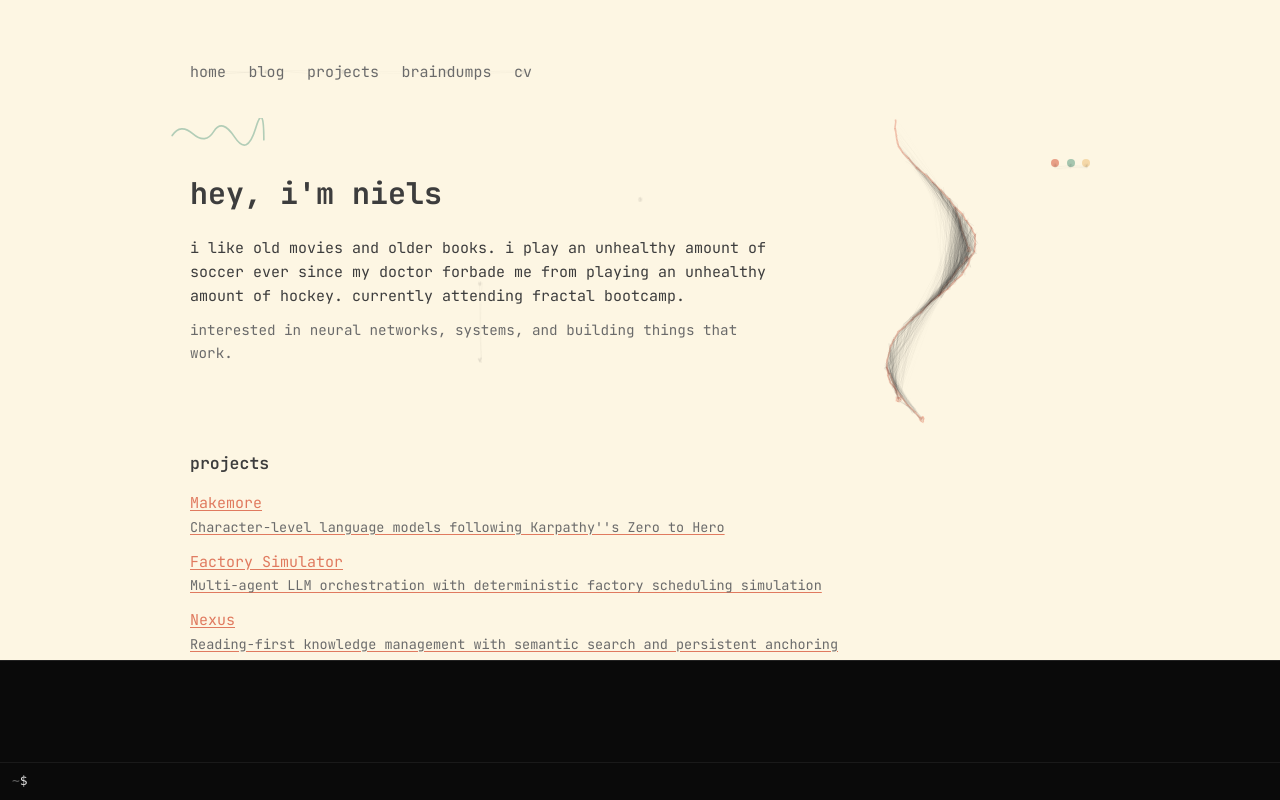
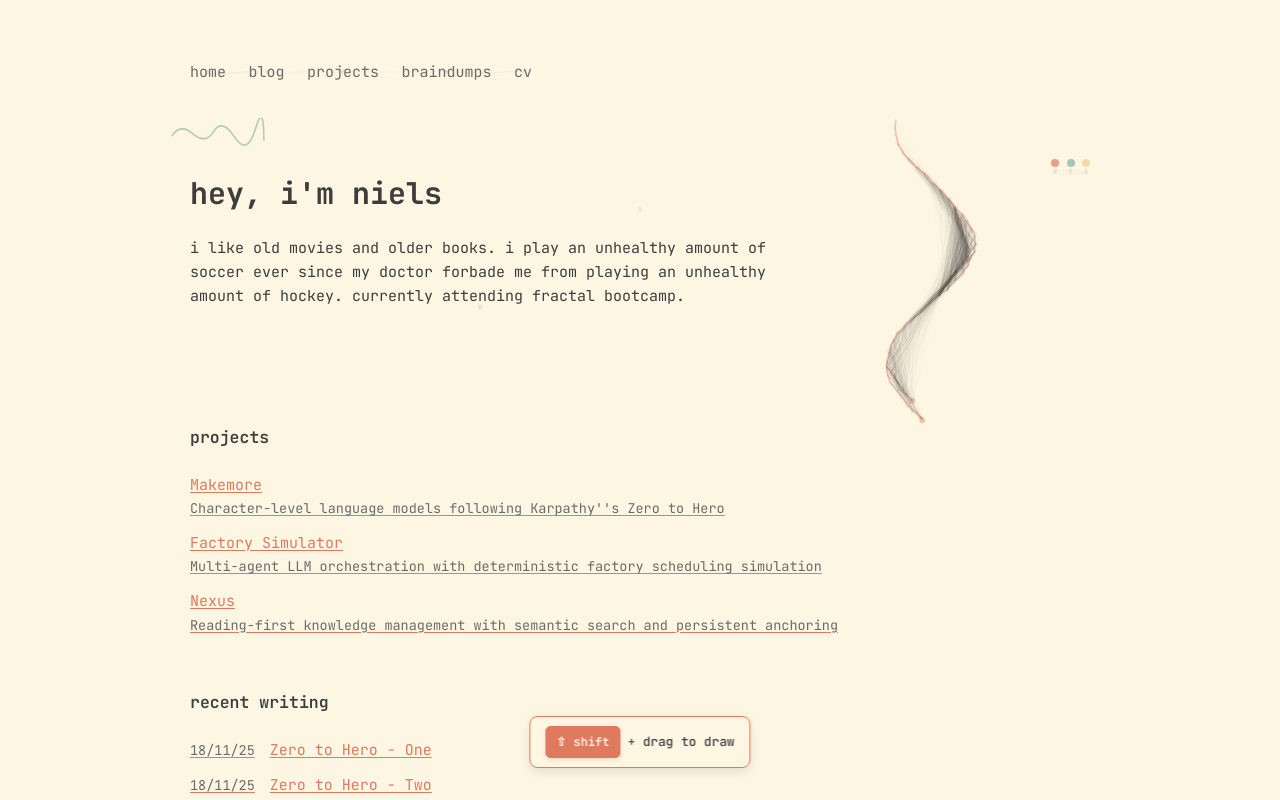
Before and after one commit to NielsdaWheelz/niels-lab, a Next.js app in the folder frontend/: page / in a window 1280 px wide. Shown: the top 800 px of the page. Built offline with nearby package versions, Linux system fonts and the light colour scheme.

Commit message:
Hover effect

```diff
--- a/frontend/src/app/components/Hero.tsx
+++ b/frontend/src/app/components/Hero.tsx
@@ -49,7 +49,7 @@ export function Hero() {
           {mounted && (
             <TextReveal
               text={greeting}
-              speed={40}
+              speed={25}
               showCursor={true}
               onComplete={handleGreetingComplete}
             />
@@ -61,14 +61,19 @@ export function Hero() {
             <p>
               <TextReveal
                 text={bio1}
-                speed={12}
+                speed={25}
+                showCursor={true}
                 onComplete={handleBio1Complete}
               />
             </p>
           )}
           {phase >= 2 && (
             <p className="hero-interests">
-              <TextReveal text={bio2} speed={12} />
+              <TextReveal
+                text={bio2}
+                speed={25}
+                showCursor={true}
+              />
             </p>
           )}
         </div>
--- /dev/null
+++ b/frontend/src/app/components/NeuralHeadingSection.tsx
@@ -0,0 +1,52 @@
+'use client'
+
+import { useRef, useState, ReactNode, useEffect } from 'react'
+import { NeuralPathway } from './NeuralPathway'
+
+interface NeuralHeadingSectionProps {
+  children: ReactNode
+  className?: string
+}
+
+export function NeuralHeadingSection({
+  children,
+  className = ''
+}: NeuralHeadingSectionProps) {
+  const headingRef = useRef<HTMLDivElement>(null)
+  const [hoveredElement, setHoveredElement] = useState<HTMLElement | null>(null)
+
+  useEffect(() => {
+    const container = headingRef.current
+    if (!container) return
+
+    const h2 = container.querySelector('h2')
+    if (!h2) return
+
+    const handleMouseEnter = () => {
+      setHoveredElement(h2 as HTMLElement)
+    }
+
+    const handleMouseLeave = () => {
+      setHoveredElement(null)
+    }
+
+    h2.addEventListener('mouseenter', handleMouseEnter)
+    h2.addEventListener('mouseleave', handleMouseLeave)
+
+    return () => {
+      h2.removeEventListener('mouseenter', handleMouseEnter)
+      h2.removeEventListener('mouseleave', handleMouseLeave)
+    }
+  }, [])
+
+  return (
+    <div ref={headingRef} className={`neural-heading-wrapper ${className}`}>
+      {children}
+      <NeuralPathway
+        containerRef={headingRef}
+        nodeSelectors={['h2']}
+        hoveredElement={hoveredElement}
+      />
+    </div>
+  )
+}
--- a/frontend/src/app/components/NeuralPathway.tsx
+++ b/frontend/src/app/components/NeuralPathway.tsx
@@ -78,10 +78,96 @@ export function NeuralPathway({
       ctx.clearRect(0, 0, canvas.width, canvas.height)
 
       const nodes = nodesRef.current
-      if (nodes.length < 2) return
-
       const hasHovered = nodes.some(n => n.isHovered)
       const hoveredNode = nodes.find(n => n.isHovered)
+
+      // If only one node and it's hovered, create decorative connection points around it
+      if (nodes.length === 1 && hasHovered && hoveredNode) {
+        const centerX = hoveredNode.x
+        const centerY = hoveredNode.y
+
+        // Create decorative nodes around the heading
+        const decorativeNodes: Array<{ x: number; y: number }> = []
+        const radius = 60
+        const numNodes = 8
+
+        for (let i = 0; i < numNodes; i++) {
+          const angle = (Math.PI * 2 * i) / numNodes + Math.random() * 0.3
+          const offset = radius + (Math.random() - 0.5) * 20
+          decorativeNodes.push({
+            x: centerX + Math.cos(angle) * offset,
+            y: centerY + Math.sin(angle) * offset,
+          })
+        }
+
+        ctx.save()
+
+        // Draw connections from center to decorative nodes
+        decorativeNodes.forEach((decoNode) => {
+          const dist = Math.hypot(decoNode.x - centerX, decoNode.y - centerY)
+          const connectionOpacity = (1 - dist / 100) * 0.3
+          ctx.globalAlpha = connectionOpacity
+
+          rc.line(centerX, centerY, decoNode.x, decoNode.y, {
+            stroke: 'var(--color-text)',
+            strokeWidth: 0.6,
+            roughness: 1.8,
+            bowing: 1.2,
+          })
+        })
+
+        // Draw connections between decorative nodes
+        for (let i = 0; i < decorativeNodes.length; i++) {
+          for (let j = i + 1; j < decorativeNodes.length; j++) {
+            const n1 = decorativeNodes[i]
+            const n2 = decorativeNodes[j]
+            const dist = Math.hypot(n2.x - n1.x, n2.y - n1.y)
+
+            if (dist < 80) {
+              const connectionOpacity = (1 - dist / 80) * 0.15
+              ctx.globalAlpha = connectionOpacity
+
+              rc.line(n1.x, n1.y, n2.x, n2.y, {
+                stroke: 'var(--color-text)',
+                strokeWidth: 0.4,
+                roughness: 2,
+                bowing: 1.5,
+              })
+            }
+          }
+        }
+
+        // Draw decorative node circles
+        decorativeNodes.forEach((decoNode) => {
+          ctx.globalAlpha = 0.1
+          rc.circle(decoNode.x, decoNode.y, 3, {
+            stroke: 'var(--color-text)',
+            strokeWidth: 0.5,
+            roughness: 1,
+            fill: 'var(--color-text)',
+            fillStyle: 'solid',
+          })
+        })
+
+        // Draw central node (heading)
+        ctx.globalAlpha = 0.2
+        rc.circle(centerX, centerY, 5, {
+          stroke: 'var(--color-text)',
+          strokeWidth: 1,
+          roughness: 1,
+          fill: 'var(--color-text)',
+          fillStyle: 'solid',
+        })
+
+        ctx.restore()
+        animationFrameRef.current = requestAnimationFrame(draw)
+        return
+      }
+
+      if (nodes.length < 2) {
+        animationFrameRef.current = requestAnimationFrame(draw)
+        return
+      }
 
       // Draw connections between nearby nodes
       ctx.save()
--- a/frontend/src/app/components/SketchCanvas.tsx
+++ b/frontend/src/app/components/SketchCanvas.tsx
@@ -32,7 +32,7 @@ export function SketchCanvas() {
   const pointCountRef = useRef(0)
 
   const [drawMode, setDrawMode] = useState(false)
-  const [showHint, setShowHint] = useState(false)
+  const [showHint, setShowHint] = useState(true)
 
   const getRandomColor = () => COLORS[Math.floor(Math.random() * COLORS.length)]
 
@@ -104,9 +104,6 @@ export function SketchCanvas() {
       pointIndex++
       if (pointIndex < points.length) {
         setTimeout(drawNextPoint, 35)
-      } else {
-        // Demo finished, show hint after a short delay
-        setTimeout(() => setShowHint(true), 1500)
       }
     }
 
@@ -290,6 +287,18 @@ export function SketchCanvas() {
     }
   }, [handlePointerUp])
 
+  // Add class to body when in draw mode to allow drawing through content
+  useEffect(() => {
+    if (drawMode) {
+      document.body.classList.add('draw-mode-active')
+    } else {
+      document.body.classList.remove('draw-mode-active')
+    }
+    return () => {
+      document.body.classList.remove('draw-mode-active')
+    }
+  }, [drawMode])
+
   useEffect(() => {
     const canvas = canvasRef.current
     if (!canvas) return
@@ -335,7 +344,7 @@ export function SketchCanvas() {
       />
       {showHint && (
         <div className="sketch-hint">
-          <kbd>⇧ shift</kbd> + drag to trace
+          <kbd>⇧ shift</kbd> + <span>drag to draw</span>
         </div>
       )}
     </>
--- a/frontend/src/app/components/TextReveal.tsx
+++ b/frontend/src/app/components/TextReveal.tsx
@@ -19,34 +19,55 @@ export function TextReveal({
   showCursor = true,
   onComplete,
 }: TextRevealProps) {
-  const [displayedText, setDisplayedText] = useState('')
+  const [currentIndex, setCurrentIndex] = useState(0)
   const [isComplete, setIsComplete] = useState(false)
-  const [hasStarted, setHasStarted] = useState(false)
+  const timeoutRef = useRef<NodeJS.Timeout | null>(null)
+  const onCompleteRef = useRef(onComplete)
   const hasCalledComplete = useRef(false)
 
+  // Keep onComplete ref up to date
   useEffect(() => {
-    const startTimeout = setTimeout(() => {
-      setHasStarted(true)
-    }, delay)
+    onCompleteRef.current = onComplete
+  }, [onComplete])
 
-    return () => clearTimeout(startTimeout)
-  }, [delay])
+  // Reset when text changes
+  useEffect(() => {
+    setCurrentIndex(0)
+    setIsComplete(false)
+    hasCalledComplete.current = false
+    if (timeoutRef.current) {
+      clearTimeout(timeoutRef.current)
+      timeoutRef.current = null
+    }
+  }, [text])
 
+  // Typing effect
   useEffect(() => {
-    if (!hasStarted) return
+    if (currentIndex >= text.length) {
+      if (!hasCalledComplete.current) {
+        hasCalledComplete.current = true
+        setIsComplete(true)
+        onCompleteRef.current?.()
+      }
+      return
+    }
 
-    if (displayedText.length < text.length) {
-      const timeout = setTimeout(() => {
-        setDisplayedText(text.slice(0, displayedText.length + 1))
-      }, speed)
+    // Calculate when to start (accounting for delay on first character)
+    const startTime = currentIndex === 0 ? delay : 0
 
-      return () => clearTimeout(timeout)
-    } else if (!hasCalledComplete.current) {
-      hasCalledComplete.current = true
-      setIsComplete(true)
-      onComplete?.()
+    timeoutRef.current = setTimeout(() => {
+      setCurrentIndex(prev => prev + 1)
+    }, startTime + speed)
+
+    return () => {
+      if (timeoutRef.current) {
+        clearTimeout(timeoutRef.current)
+        timeoutRef.current = null
+      }
     }
-  }, [displayedText, text, speed, hasStarted, onComplete])
+  }, [currentIndex, text.length, speed, delay])
+
+  const displayedText = text.slice(0, currentIndex)
 
   return (
     <span className={className}>
--- a/frontend/src/app/globals.css
+++ b/frontend/src/app/globals.css
@@ -30,7 +30,7 @@ body {
   min-height: 100vh;
   padding: 1.5rem;
   padding-top: 3rem;
-  padding-bottom: 70px; /* space for collapsed mobile terminal */
+  padding-bottom: 2rem;
   max-width: 960px;
   margin: 0 auto;
   position: relative;
@@ -42,7 +42,7 @@ body {
   body {
     padding: 2rem;
     padding-top: 4rem;
-    padding-bottom: 160px; /* space for desktop terminal */
+    padding-bottom: 3rem;
   }
 }
 
@@ -274,6 +274,25 @@ nav a:hover {
   z-index: 1;
 }
 
+/* neural heading wrapper - for h2 with pathway */
+.neural-heading-wrapper {
+  position: relative;
+  display: inline-block;
+  padding: 0.5rem 0;
+  margin: 0;
+}
+
+.neural-heading-wrapper h2 {
+  position: relative;
+  z-index: 2;
+  cursor: default;
+  margin: 0;
+}
+
+.neural-heading-wrapper h2:hover {
+  z-index: 3;
+}
+
 /* footer */
 footer {
   margin-top: 3rem;
@@ -410,35 +429,60 @@ footer a:hover {
   cursor: crosshair;
 }
 
+/* When in draw mode, allow drawing through text content */
+body.draw-mode-active main,
+body.draw-mode-active main * {
+  pointer-events: none;
+}
+
+/* But keep links and interactive elements functional */
+body.draw-mode-active main a,
+body.draw-mode-active nav,
+body.draw-mode-active footer {
+  pointer-events: auto;
+}
+
 /* sketch hint */
 .sketch-hint {
   position: fixed;
-  bottom: 24px;
+  bottom: 32px;
   left: 50%;
   transform: translateX(-50%);
-  font-size: 0.8rem;
-  color: var(--color-text-muted);
-  z-index: 2;
+  font-size: 0.85rem;
+  color: var(--color-text);
+  z-index: 10;
   pointer-events: none;
   font-family: var(--font-mono), monospace;
   display: flex;
   align-items: center;
-  gap: 0.4rem;
-  animation: hint-fade-in 0.6s ease-out;
+  gap: 0.5rem;
+  padding: 0.6rem 1rem;
+  background: var(--color-bg);
+  border: 1.5px solid var(--color-terracotta);
+  border-radius: 8px;
+  box-shadow: 0 4px 12px rgba(0, 0, 0, 0.1);
+  animation: hint-fade-in 0.8s ease-out;
+  backdrop-filter: blur(8px);
 }
 
 .sketch-hint kbd {
   display: inline-flex;
   align-items: center;
   gap: 0.25rem;
-  padding: 0.25rem 0.5rem;
-  background: var(--color-bg-alt);
-  border: 1px solid var(--color-border);
-  border-radius: 4px;
-  font-size: 0.75rem;
+  padding: 0.35rem 0.65rem;
+  background: var(--color-terracotta);
+  border: 1px solid var(--color-terracotta);
+  border-radius: 5px;
+  font-size: 0.8rem;
   font-family: var(--font-mono), monospace;
+  color: var(--color-bg);
+  font-weight: 600;
+  box-shadow: 0 2px 4px rgba(0, 0, 0, 0.1);
+}
+
+.sketch-hint span {
+  font-weight: 500;
   color: var(--color-text);
-  box-shadow: 0 1px 2px rgba(0, 0, 0, 0.05);
 }
 
 @keyframes hint-fade-in {
@@ -451,6 +495,7 @@ footer a:hover {
     transform: translateX(-50%) translateY(0);
   }
 }
+
 
 /* hero section */
 .hero {
--- a/frontend/src/app/layout.tsx
+++ b/frontend/src/app/layout.tsx
@@ -6,12 +6,7 @@ import Footer from '@/app/components/footer'
 import { Analytics } from '@vercel/analytics/react'
 import { SpeedInsights } from '@vercel/speed-insights/next'
 import { baseUrl } from '@/app/sitemap'
-import { TerminalWrapper } from '@/app/components/Terminal/TerminalWrapper'
 import { SketchCanvas } from '@/app/components/SketchCanvas'
-import { getBlogPosts } from '@/app/blog/utils'
-import { getProjects } from '@/app/projects/utils'
-import { getBraindumps } from '@/app/braindumps/utils'
-import { getCVContent } from '@/app/cv/utils'
 
 const jetbrainsMono = JetBrains_Mono({
   subsets: ['latin'],
@@ -51,15 +46,6 @@ export default function RootLayout({
 }: {
   children: React.ReactNode
 }) {
-  // Build terminal data (server-side)
-  const cvContent = getCVContent()
-  const terminalData = {
-    blogPosts: getBlogPosts(),
-    projects: getProjects(),
-    braindumps: getBraindumps(),
-    cv: cvContent,
-  }
-
   return (
     <html lang="en" className={jetbrainsMono.variable}>
       <body>
@@ -69,7 +55,6 @@ export default function RootLayout({
           {children}
         </main>
         <Footer />
-        <TerminalWrapper data={terminalData} />
         <Analytics />
         <SpeedInsights />
       </body>
--- a/frontend/src/app/page.tsx
+++ b/frontend/src/app/page.tsx
@@ -1,16 +1,21 @@
 import { BlogPosts } from '@/app/components/posts'
 import { ProjectsList } from '@/app/components/projects'
 import { Hero } from '@/app/components/Hero'
+import { NeuralHeadingSection } from '@/app/components/NeuralHeadingSection'
 
 export default function Page() {
   return (
     <section>
       <Hero />
 
-      <h2 style={{ marginTop: '1.5rem' }}>projects</h2>
+      <NeuralHeadingSection>
+        <h2 style={{ marginTop: '1.5rem' }}>projects</h2>
+      </NeuralHeadingSection>
       <ProjectsList limit={3} />
 
-      <h2 style={{ marginTop: '2rem' }}>recent writing</h2>
+      <NeuralHeadingSection>
+        <h2 style={{ marginTop: '2rem' }}>recent writing</h2>
+      </NeuralHeadingSection>
       <BlogPosts />
     </section>
   )
```
